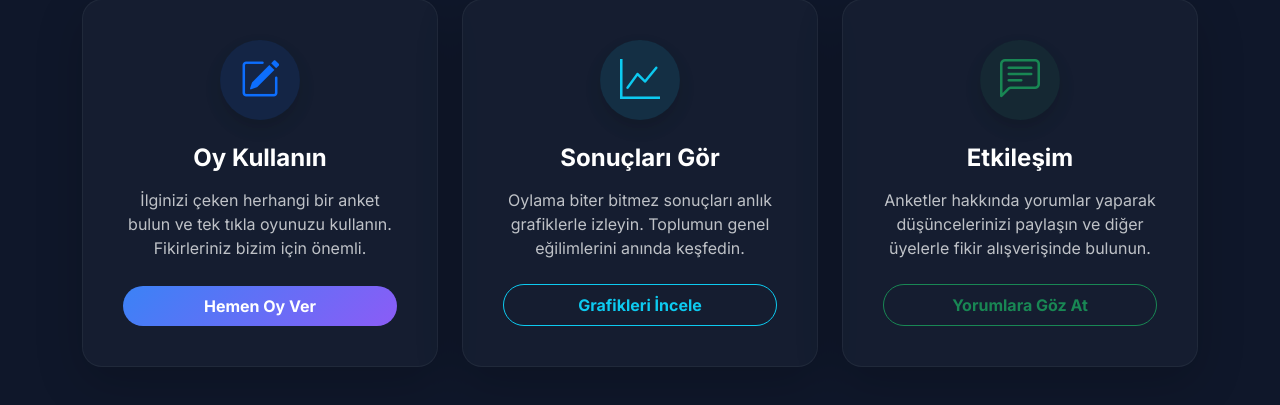
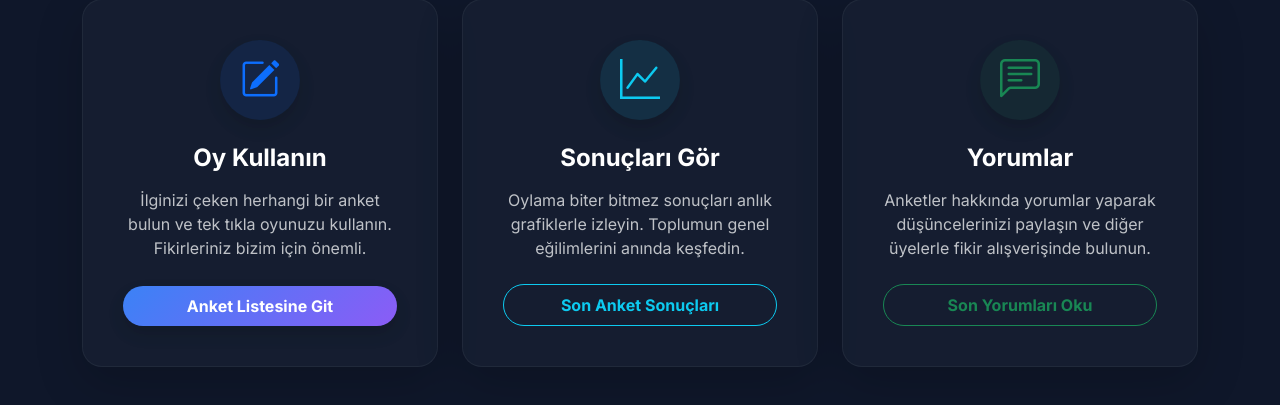
Before and after one commit to eymenisleksoy/AnketStore, a Django app: page /polls/ in a window 1280 px wide. Shown: the part 1366-1771 px from the top of the page. Run offline with Django 5.2, Linux system fonts and the light colour scheme; tables that the repository leaves empty hold one stand-in row (values such as "Sample post").

Commit message:
Direct navigation for Info section buttons (links to latest poll results/comments)

```diff
--- a/polls/templates/polls/detail.html
+++ b/polls/templates/polls/detail.html
@@ -34,7 +34,7 @@
             </div>
 
             <!-- Comment and Rating Section -->
-            <div class="card mt-5 shadow-sm border-0" style="background: rgba(30, 41, 59, 0.4); border: 1px solid rgba(255,255,255,0.1); border-radius: 16px;">
+            <div id="comments" class="card mt-5 shadow-sm border-0" style="background: rgba(30, 41, 59, 0.4); border: 1px solid rgba(255,255,255,0.1); border-radius: 16px;">
                 <div class="card-body p-4">
                     <h3 class="text-white mb-4 fw-bold">Yorumlar ve Puanlar</h3>
 
--- a/polls/templates/polls/index.html
+++ b/polls/templates/polls/index.html
@@ -72,7 +72,7 @@
                     </div>
                     <h3 class="h4 text-white mb-3 fw-bold">Oy Kullanın</h3>
                     <p class="text-light opacity-75 mb-4 fs-6 lh-base">İlginizi çeken herhangi bir anket bulun ve tek tıkla oyunuzu kullanın. Fikirleriniz bizim için önemli.</p>
-                    <a href="{% url 'polls:list' %}" class="btn btn-primary mt-auto rounded-pill px-4 py-2 fw-bold transform-hover">Hemen Oy Ver</a>
+                    <a href="{% url 'polls:list' %}" class="btn btn-primary mt-auto rounded-pill px-4 py-2 fw-bold transform-hover shadow">Anket Listesine Git</a>
                 </div>
             </div>
         </div>
@@ -85,7 +85,11 @@
                     </div>
                     <h3 class="h4 text-white mb-3 fw-bold">Sonuçları Gör</h3>
                     <p class="text-light opacity-75 mb-4 fs-6 lh-base">Oylama biter bitmez sonuçları anlık grafiklerle izleyin. Toplumun genel eğilimlerini anında keşfedin.</p>
-                    <a href="{% url 'polls:list' %}" class="btn btn-outline-info mt-auto rounded-pill px-4 py-2 fw-bold transform-hover">Grafikleri İncele</a>
+                    {% if latest_poll %}
+                    <a href="{% url 'polls:results' latest_poll.id %}" class="btn btn-outline-info mt-auto rounded-pill px-4 py-2 fw-bold transform-hover">Son Anket Sonuçları</a>
+                    {% else %}
+                    <a href="{% url 'polls:list' %}" class="btn btn-outline-info mt-auto rounded-pill px-4 py-2 fw-bold transform-hover">Sonuçlara Göz At</a>
+                    {% endif %}
                 </div>
             </div>
         </div>
@@ -96,9 +100,13 @@
                     <div class="bg-success bg-opacity-10 text-success rounded-circle d-flex align-items-center justify-content-center mx-auto mb-4 shadow" style="width: 80px; height: 80px;">
                         <i class="bi bi-chat-left-text fs-1"></i>
                     </div>
-                    <h3 class="h4 text-white mb-3 fw-bold">Etkileşim</h3>
+                    <h3 class="h4 text-white mb-3 fw-bold">Yorumlar</h3>
                     <p class="text-light opacity-75 mb-4 fs-6 lh-base">Anketler hakkında yorumlar yaparak düşüncelerinizi paylaşın ve diğer üyelerle fikir alışverişinde bulunun.</p>
-                    <a href="{% url 'polls:list' %}" class="btn btn-outline-success mt-auto rounded-pill px-4 py-2 fw-bold transform-hover">Yorumlara Göz At</a>
+                    {% if latest_poll %}
+                    <a href="{% url 'polls:detail' latest_poll.id %}#comments" class="btn btn-outline-success mt-auto rounded-pill px-4 py-2 fw-bold transform-hover">Son Yorumları Oku</a>
+                    {% else %}
+                    <a href="{% url 'polls:list' %}" class="btn btn-outline-success mt-auto rounded-pill px-4 py-2 fw-bold transform-hover">Tartışmalara Katıl</a>
+                    {% endif %}
                 </div>
             </div>
         </div>
--- a/polls/views.py
+++ b/polls/views.py
@@ -10,11 +10,13 @@ def index(request):
     total_polls = Question.objects.count()
     total_votes = Choice.objects.aggregate(Sum('votes'))['votes__sum'] or 0
     total_views = Question.objects.aggregate(Sum('views'))['views__sum'] or 0
+    latest_poll = Question.objects.order_by('-pub_date').first()
 
     context = {
         'total_polls': total_polls,
         'total_votes': total_votes,
         'total_views': total_views,
+        'latest_poll': latest_poll,
     }
     return render(request, 'polls/index.html', context)
 
```
